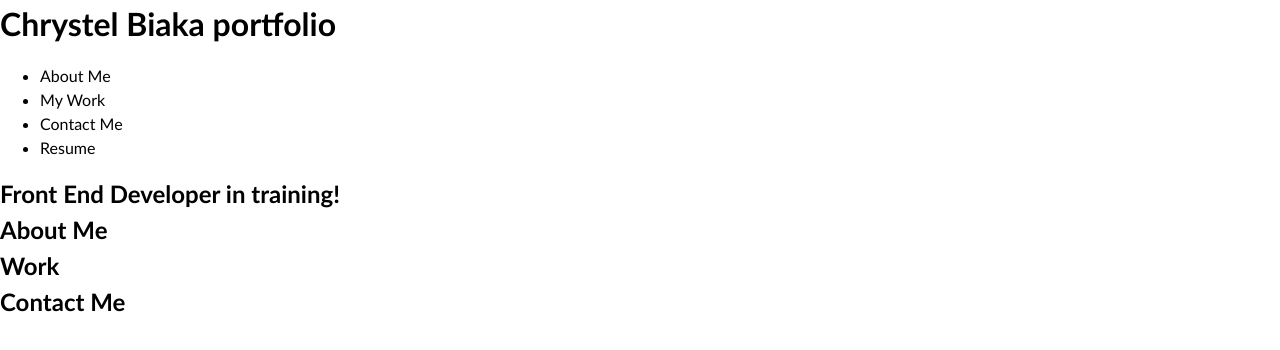
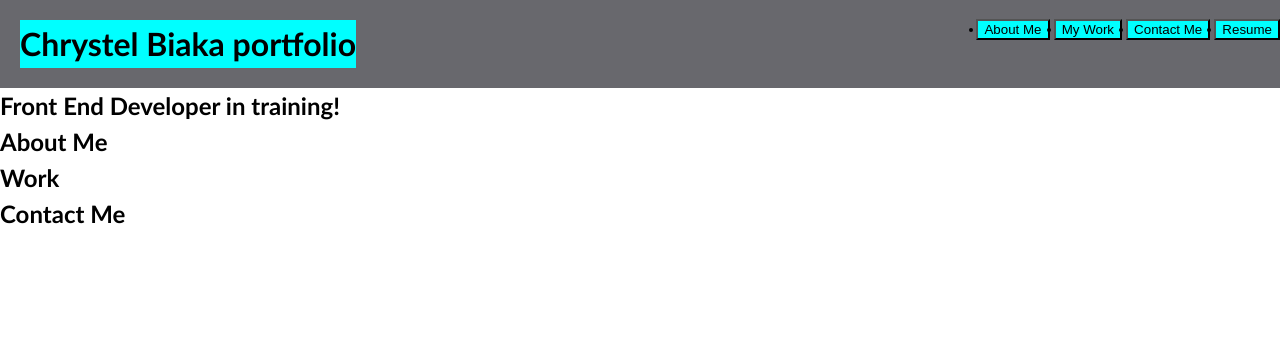
Before and after one commit to Chrystel972/Chrystel-My-Portfolio, a plain HTML site: page index.html in a window 1280 px wide. Drawn offline with Linux system fonts and the light colour scheme.

Commit message:
create nav bar

```diff
--- a/assets/css/style.css
+++ b/assets/css/style.css
@@ -1,5 +1,23 @@
 * {
   box-sizing: border-box;
+}
+
+.nav{
+  display:flex;
+  justify-content: space-between;
+  flex-direction: row;
+  background-color: rgb(104, 104, 109);
+  list-style: none;
+  color:rgb(104, 104, 109)ge;
+
+}
+.nav-list{
+  list-style: none;
+}
+#name{
+  background-color: aqua;
+  margin: 20px;
+  margin-right: auto;
 }
 
 body {
@@ -8,7 +26,9 @@ body {
   font-family: 'Trebuchet MS', 'Lucida Sans Unicode', 'Lucida Grande', 'Lucida Sans', Arial, sans-serif;
   line-height: 1.5;
 }
-
+button{
+  background-color: aqua;
+}
 h1,
 h2,
 h3,
--- a/index.html
+++ b/index.html
@@ -5,20 +5,20 @@
   <meta charset="UTF-8">
   <meta name="viewport" content="width=device-width, initial-scale=1.0">
   <meta http-equiv="X-UA-Compatible" content="ie=edge">
-  <title>Lernantino // Web Developer</title>
+  <title>Chrystel Biaka Portfolio</title>
   <link rel="stylesheet" href="./assets/css/style.css" />
 </head>
 
 <body>
   <!-- main logo / nav -->
-  <header>
-    <h1>Chrystel Biaka portfolio</h1>
-    <nav>
+  <header class="nav">
+    <h1 id="name">Chrystel Biaka portfolio</h1>
+    <nav class="nav-list">
       <ul>
-        <li>About Me</li>
-        <li>My Work</li>
-        <li>Contact Me</li>
-        <li>Resume</li>
+       <button> <li>About Me</li></button>
+        <button><li>My Work</li></button>
+        <button><li>Contact Me</li> </button>
+        <button><li>Resume</li></button>
       </ul>
     </nav>
   </header>
```
